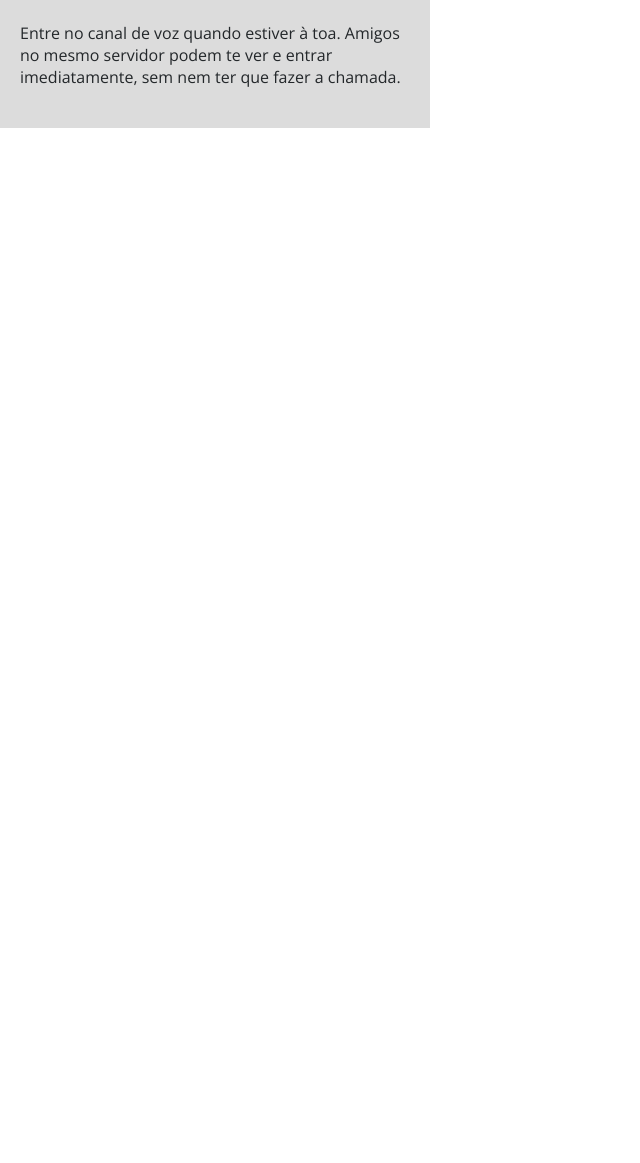
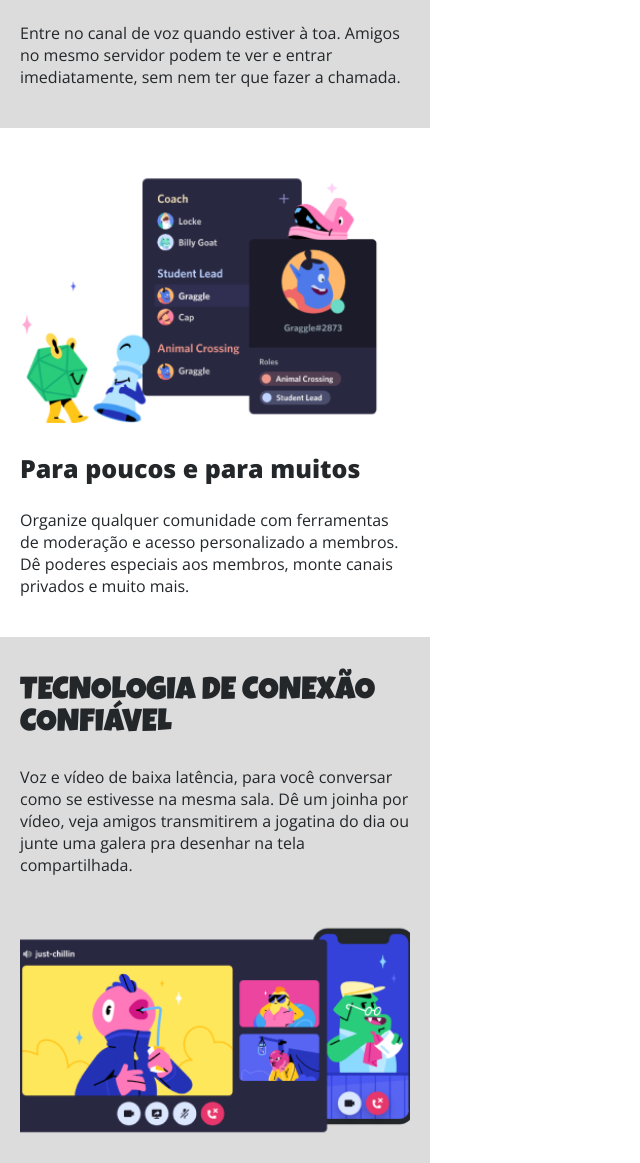
Before and after one commit to IgoRenatoo/HTCS-DIO-CloneDiscord, a plain HTML site: page index.html in a window 1280 px wide. Shown: the part 1367-2530 px from the top of the page, without its empty margins (0-640 px from the left). Before the commit the page ends 1655 px from the top, so only its background shows below. Drawn offline with nearby package versions, Linux system fonts and the light colour scheme.

Commit message:
feat: :sparkles: Finalização Section 3/4 e 4/4

```diff
--- a/assets/main.css
+++ b/assets/main.css
@@ -17,6 +17,12 @@ main {
 .containMain img {
   height: 100%;
 }
+.containMain h1 {
+  font-family: 'Luckiest Guy', Arial, Helvetica, sans-serif;
+  font-weight: 400;
+  font-size: 32px;
+  line-height: 32px;
+}
 .containMain h3 {
   font-weight: 800;
   font-size: 25px;
--- a/index.html
+++ b/index.html
@@ -45,23 +45,29 @@
     </section>
   </header>
   <main>
-    <section class="containMain">
+    <section class="containMain"> <!-- Primeiro -->
       <img src="./assets/imagens/Section-One-Imagem.png" alt="Design de criação controlada!">
       <h3>Crie um espaço controlado por convite onde você se sinta em casa</h3>
       <p>Os servidores Discord são organizados em canais com assuntos para vocês colaborarem, compartilharem ou
         simplesmente falarem do dia sem entupir um chat geral.</p>
     </section>
-    <section class="containMain" style="background-color: var(--color-whitelow);">
+    <section class="containMain" style="background-color: var(--color-whitelow);"> <!-- Segundo -->
       <img src="./assets/imagens/Section-Two-Imagem.png" alt="">
       <h3>Aqui é fácil se encontrar</h3>
       <p>Entre no canal de voz quando estiver à toa. Amigos no mesmo servidor podem te ver e entrar imediatamente, sem
         nem ter que fazer a chamada.</p>
     </section>
-    <section class="containMain">
-      <div></div>
+    <section class="containMain"> <!-- Terceiro -->
+      <img src="./assets/imagens/Section-Three-Imagem.png" alt="">
+      <h3>Para poucos e para muitos</h3>
+      <p>Organize qualquer comunidade com ferramentas de moderação e acesso personalizado a membros. Dê poderes
+        especiais aos membros, monte canais privados e muito mais.</p>
     </section>
-    <section class="containMain">
-      <div></div>
+    <section class="containMain" style="background-color: var(--color-whitelow);"> <!-- Quarto -->
+      <h1>TECNOLOGIA DE CONEXÃO CONFIÁVEL</h1>
+      <p>Voz e vídeo de baixa latência, para você conversar como se estivesse na mesma sala. Dê um joinha por vídeo,
+        veja amigos transmitirem a jogatina do dia ou junte uma galera pra desenhar na tela compartilhada.</p>
+      <img src="./assets/imagens/Section-Four-Imagem.png" alt="">
     </section>
   </main>
 </body>
```
Also changed, not shown: assets/imagens/Logo-Discord.png (added).
